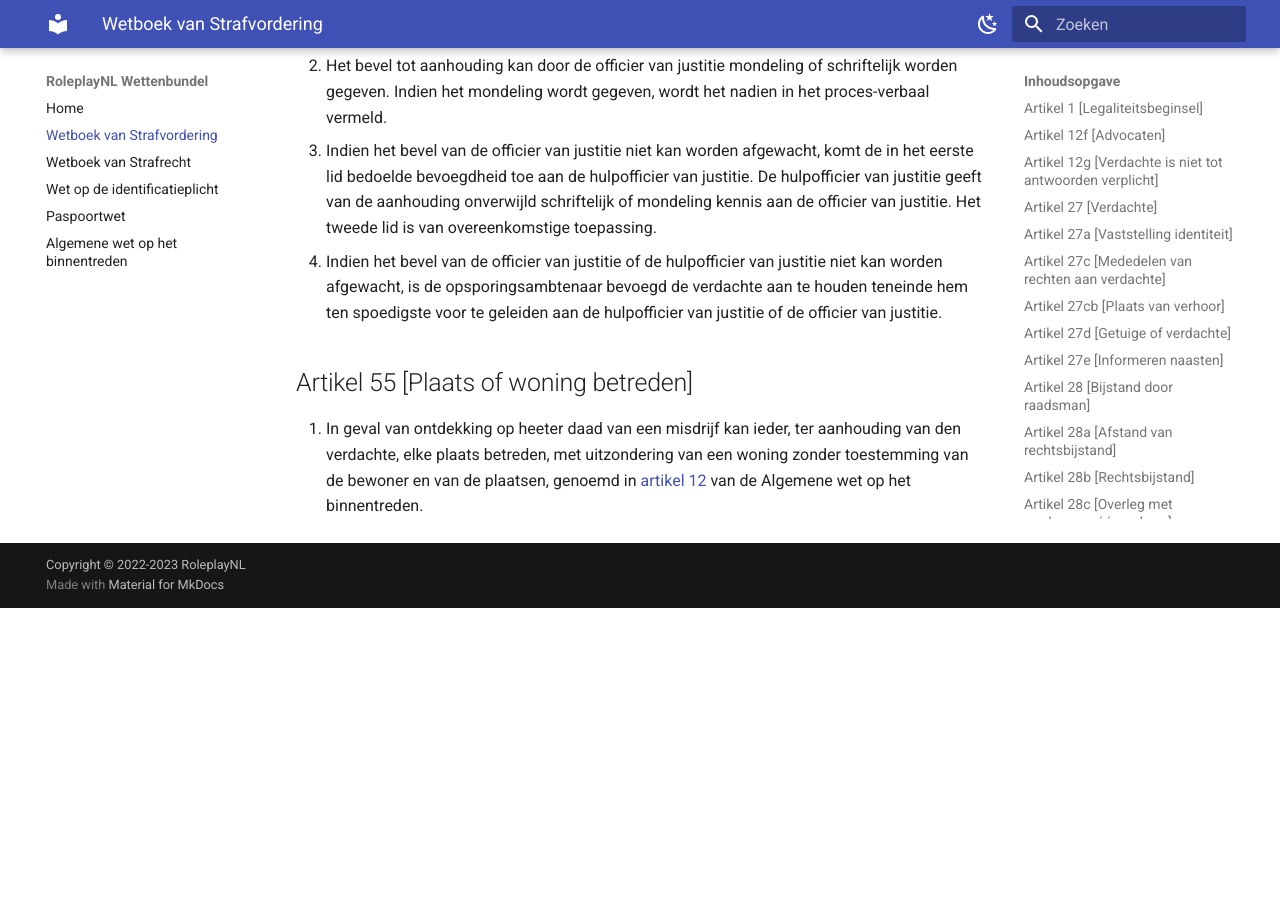
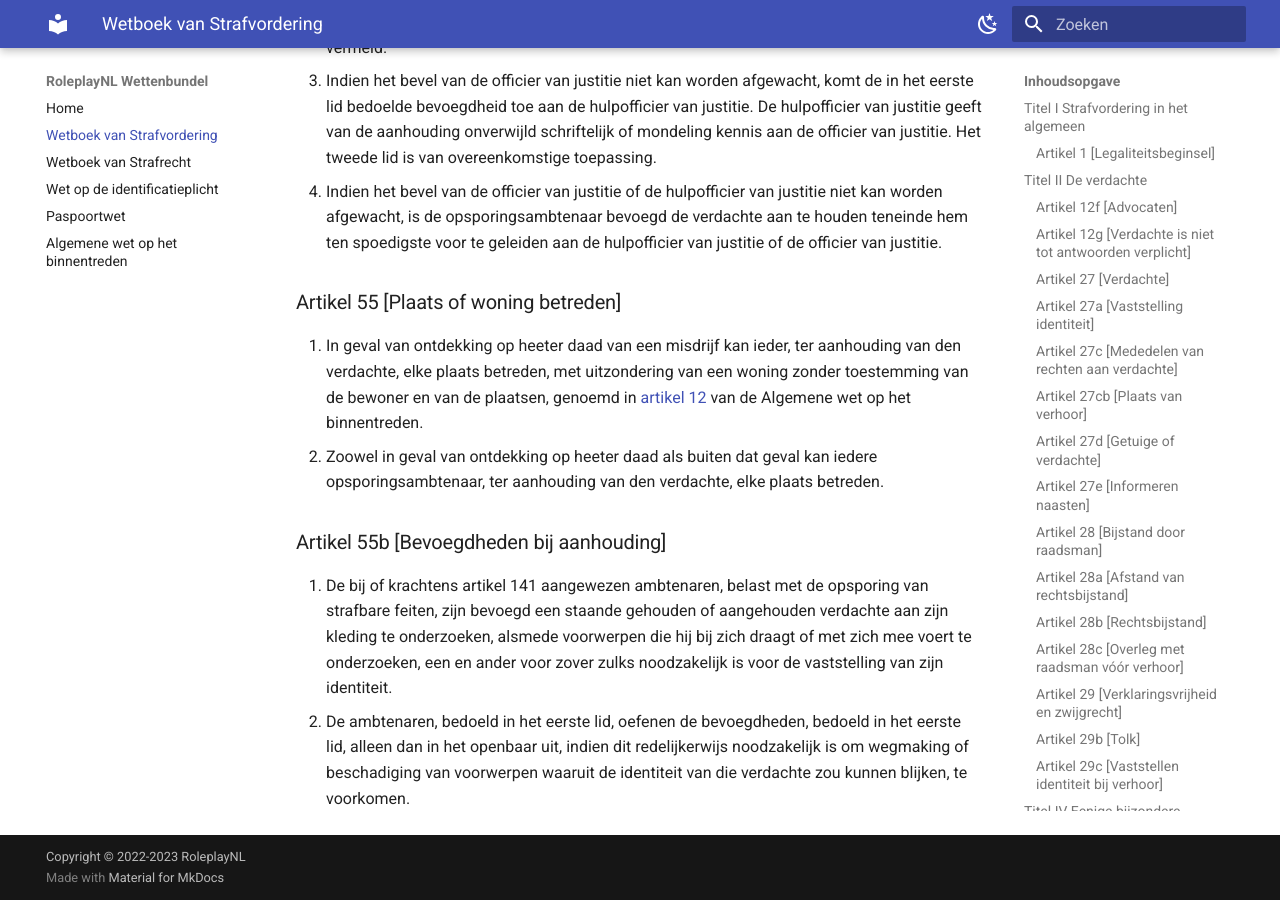
Before and after one commit to EnriqueFernandez20/FutureRP-Wettenbundel, an MkDocs documentation site: the page built from docs/wetboek-van-strafvordering.md, in a window 1280 px wide and 900 px high, scrolled down 5368 px. Built offline with MkDocs 1.6.1 and Material for MkDocs 9.7.7, drawn with Linux system fonts in a browser that asks for light colours; before the commit the page ends 5976 px from its top, so only the background shows below that; some of the changed text lies outside the part shown.

Commit message:
Titels toegevoegd, artikel 55b WvSv

```diff
--- a/docs/wetboek-van-strafvordering.md
+++ b/docs/wetboek-van-strafvordering.md
@@ -1,87 +1,95 @@
 # Wetboek van Strafvordering
-## Artikel 1 [Legaliteitsbeginsel]
+## Titel I Strafvordering in het algemeen
+### Artikel 1 [Legaliteitsbeginsel]
 Strafvordering heeft alleen plaats op de wijze bij de wet voorzien.
 
-## Artikel 12f [Advocaten]
+## Titel II De verdachte
+### Artikel 12f [Advocaten]
 1. De klager en de persoon wiens vervolging wordt verlangd kunnen zich in raadkamer doen bijstaan. Zij kunnen zich doen vertegenwoordigen door een advocaat, indien deze verklaart daartoe bepaaldelijk gevolmachtigd te zijn, of door een daartoe bij bijzondere volmacht schriftelijk gemachtigde. Van deze bevoegdheid, alsmede van de mogelijkheid om toevoeging van een advocaat te verzoeken, wordt hun in de oproeping mededeling gedaan.
 
-## Artikel 12g [Verdachte is niet tot antwoorden verplicht]
+### Artikel 12g [Verdachte is niet tot antwoorden verplicht]
 De persoon wiens vervolging wordt verlangd is niet verplicht op de vragen, hem in raadkamer gesteld, te antwoorden. Hiervan wordt hem, voordat hij wordt gehoord, mededeling gedaan. De mededeling wordt in het proces-verbaal opgenomen.
 
-## Artikel 27 [Verdachte]
+### Artikel 27 [Verdachte]
 1. Als verdachte wordt vóórdat de vervolging is aangevangen, aangemerkt degene te wiens aanzien uit feiten of omstandigheden een redelijk vermoeden van schuld aan een strafbaar feit voortvloeit.
 2. Daarna wordt als verdachte aangemerkt degene tegen wie de vervolging is gericht.
 3. De verdachte die de Nederlandse taal niet of onvoldoende beheerst, is bevoegd zich te laten bijstaan door een tolk.
 
-## Artikel 27a [Vaststelling identiteit]
+### Artikel 27a [Vaststelling identiteit]
 1. De verdachte wordt ten behoeve van het vaststellen van zijn identiteit gevraagd naar zijn naam, voornamen, geboorteplaats en geboortedatum. Het vaststellen van zijn identiteit omvat tevens een onderzoek van een identiteitsbewijs als bedoeld in [artikel 1](wet-op-de-identificatieplicht.md#artikel-1) van de Wet op de identificatieplicht. In de gevallen, bedoeld in [artikel 55c](#artikel-55c), tweede en derde lid, omvat het vaststellen van zijn identiteit tevens het nemen van een of meer foto’s en vingerafdrukken.
 
-## Artikel 27c [Mededelen van rechten aan verdachte]
+### Artikel 27c [Mededelen van rechten aan verdachte]
 1. Aan de verdachte wordt bij zijn staandehouding of aanhouding medegedeeld ter zake van welk strafbaar feit hij als verdachte is aangemerkt. Buiten gevallen van staandehouding of aanhouding wordt de verdachte deze mededeling uiterlijk voorafgaand aan het eerste verhoor gedaan.
 2. Aan de verdachte die niet is aangehouden, wordt voorafgaand aan zijn eerste verhoor, onverminderd [artikel 29](#artikel-29-verklaringsvrijheid-en-zwijgrecht), tweede lid, mededeling gedaan van het recht op rechtsbijstand, bedoeld in [artikel 28](#artikel-28-bijstand-door-raadsman), eerste lid, en, indien van toepassing, het recht op vertolking en vertaling, bedoeld in [artikel 27](#artikel-27-verdachte), derde lid.
 
-## Artikel 27cb [Plaats van verhoor]
+### Artikel 27cb [Plaats van verhoor]
 Het verhoor van een aangehouden verdachte vindt zoveel mogelijk plaats op een plaats die is bestemd voor het verhoren van verdachten of op een andere door de hulpofficier van justitie of de officier van justitie aangewezen plaats van verhoor.
 
-## Artikel 27d [Getuige of verdachte]
+### Artikel 27d [Getuige of verdachte]
 1. De opsporingsambtenaar die een persoon uitnodigt om een verklaring af te leggen, deelt daarbij mee of deze als getuige of als verdachte wordt gehoord.
 2. Indien ten aanzien van een als getuige gehoorde persoon gedurende het verhoor een redelijk vermoeden van schuld aan een strafbaar feit ontstaat als bedoeld in [artikel 27](#artikel-27-verdachte), eerste lid, doet de verhorende opsporingsambtenaar, indien deze het verhoor wil voortzetten, aan deze persoon de in [artikel 27c](#artikel-27c-mededelen-van-rechten-aan-verdachte), eerste en tweede lid, genoemde mededelingen.
 
-## Artikel 27e [Informeren naasten]
+### Artikel 27e [Informeren naasten]
 1. Op verzoek van de aangehouden verdachte geeft de hulpofficier van justitie die bij de voorgeleiding beveelt dat de verdachte wordt opgehouden voor onderzoek, onverwijld kennis van diens vrijheidsbeneming aan ten minste een door de verdachte aangeduide persoon.
 2. De hulpofficier van justitie kan de in het eerste lid bedoelde kennisgeving uitstellen voor zover en voor zolang als dit wordt gerechtvaardigd door een dringende noodzaak om:
     1. ernstige negatieve gevolgen voor het leven, de vrijheid of de fysieke integriteit van een persoon te voorkomen of
     2. te voorkomen dat aanzienlijke schade aan het onderzoek kan worden toegebracht.
 2. De in het derde lid bedoelde beslissing en de gronden waarop deze berust, worden in het proces-verbaal vermeld.
 
-## Artikel 28 [Bijstand door raadsman]
+### Artikel 28 [Bijstand door raadsman]
 1. De verdachte heeft het recht om zich, overeenkomstig de bepalingen van dit wetboek, te doen bijstaan door een raadsman.
 2. Aan de verdachte wordt overeenkomstig de wijze bij de wet bepaald door een aangewezen of gekozen raadsman rechtsbijstand verleend.
 3. In bijzondere gevallen kan op gemotiveerd verzoek van de verdachte meer dan een raadsman worden aangewezen.
 4. De verdachte wordt, telkens wanneer hij dit verzoekt, zo veel mogelijk de gelegenheid verschaft om zich met zijn raadsman in verbinding te stellen.
 5. De verdachte die de Nederlandse taal niet of onvoldoende beheerst kan ten behoeve van zijn contacten met zijn raadsman een beroep doen op bijstand van een tolk. De raadsman is verantwoordelijk voor het oproepen van een tolk.
 
-## Artikel 28a [Afstand van rechtsbijstand]
+### Artikel 28a [Afstand van rechtsbijstand]
 1. De verdachte kan vrijwillig en ondubbelzinnig afstand doen van het recht op rechtsbijstand, bedoeld in [artikel 28](#artikel-28-bijstand-door-raadsman), eerste lid, tenzij in dit wetboek anders is bepaald.
 2. Wanneer de rechter of opsporingsambtenaar blijkt dat de verdachte de in het eerste lid bedoelde afstand van recht wil doen, licht deze hem in over de gevolgen daarvan en deelt deze hem mee dat hij van zijn beslissing kan terugkomen. Hiervan wordt proces-verbaal opgemaakt.
 
-## Artikel 28b [Rechtsbijstand]
+### Artikel 28b [Rechtsbijstand]
 1. Indien een kwetsbare verdachte of een verdachte van een misdrijf waarop naar de wettelijke omschrijving gevangenisstraf van twaalf jaren of meer is gesteld, is aangehouden, stelt de hulpofficier van justitie die bij de voorgeleiding beveelt dat de verdachte wordt opgehouden voor onderzoek, het bestuur van de raad voor rechtsbijstand onverwijld van zijn aanhouding in kennis, opdat het bestuur een raadsman aanwijst. Deze kennisgeving kan achterwege blijven indien de verdachte een raadsman heeft gekozen en deze of een vervangende raadsman tijdig beschikbaar zal zijn.
 2. Indien een verdachte die is aangehouden voor een strafbaar feit waarvoor voorlopige hechtenis is toegelaten, desgevraagd rechtsbijstand wenst, stelt de hulpofficier van justitie die bij de voorgeleiding beveelt dat de verdachte wordt opgehouden voor onderzoek, het bestuur van de raad voor rechtsbijstand hiervan onverwijld in kennis, opdat het bestuur een raadsman aanwijst. De tweede volzin van het eerste lid is van overeenkomstige toepassing.
 3. Indien de verdachte is aangehouden voor een strafbaar feit waarvoor geen voorlopige hechtenis is toegelaten, en hij desgevraagd rechtsbijstand wenst, wordt hij in de gelegenheid gesteld contact op te nemen met een door hem gekozen raadsman.
 4. Indien de aangewezen raadsman niet binnen vijftien minuten na de kennisgeving, bedoeld in het eerste en tweede lid, beschikbaar is, en indien de gekozen raadsman niet binnen vijftien minuten na het contact, bedoeld in het eerste, tweede of derde lid, beschikbaar is, kan de hulpofficier van justitie, wanneer de verdachte alsnog afstand doet van zijn recht op rechtsbijstand in verband met het verhoor, beslissen dat met het verhoor van de verdachte wordt begonnen.
 
-## Artikel 28c [Overleg met raadsman vóór verhoor]
+### Artikel 28c [Overleg met raadsman vóór verhoor]
 1. De aangehouden verdachte voor wie ingevolge [artikel 28b](#artikel-28b-rechtsbijstand) een raadsman beschikbaar is, wordt de gelegenheid verschaft om voorafgaand aan het eerste verhoor gedurende een termijn van ten hoogste een vijftien minuten met hem een onderhoud te hebben. De hulpofficier van justitie kan deze termijn, indien deze ontoereikend blijkt, op verzoek van de verdachte of zijn raadsman met ten hoogste een half uur verlengen, tenzij het belang van het onderzoek zich daartegen verzet. Het onderhoud kan ook door middel van telecommunicatie plaatsvinden.
 2. De verdachte, bedoeld in [artikel 28b](#artikel-28b-rechtsbijstand), eerste lid, kan slechts afstand doen van het in het eerste lid bedoelde onderhoud, nadat hij door een raadsman over de gevolgen daarvan is ingelicht.
 
-## Artikel 29 [Verklaringsvrijheid en zwijgrecht]
+### Artikel 29 [Verklaringsvrijheid en zwijgrecht]
 1. In alle gevallen waarin iemand als verdachte wordt gehoord, onthoudt de verhorende rechter of ambtenaar zich van alles wat de strekking heeft een verklaring te verkrijgen waarvan niet kan worden gezegd dat zij in vrijheid is afgelegd.
 2. De verdachte is niet tot antwoorden verplicht. Voor de aanvang van het verhoor wordt de verdachte medegedeeld dat hij niet tot antwoorden is verplicht. Deze mededeling wordt in het proces-verbaal opgenomen.
 
-## Artikel 29b [Tolk]
+### Artikel 29b [Tolk]
 1. In alle gevallen waarin een verdachte die de Nederlandse taal niet of onvoldoende beheerst wordt gehoord, wordt de bijstand van een tolk ingeroepen.
 2. De tolk wordt opgeroepen door de verhorende ambtenaar, tenzij anders bij wet bepaald. Tijdens het voorbereidende onderzoek kan de tolk mondeling worden opgeroepen. In alle andere gevallen geschiedt de oproeping schriftelijk.
 3. Van de bijstand van een tolk wordt mededeling gedaan in het proces-verbaal.
 
-## Artikel 29c [Vaststellen identiteit bij verhoor]
+### Artikel 29c [Vaststellen identiteit bij verhoor]
 1. In alle gevallen waarin de verdachte wordt gehoord of een verhoor bijwoont, stelt de rechterlijk ambtenaar de identiteit van de verdachte vast op de wijze, bedoeld in [artikel 27a](#artikel-27a-vaststelling-identiteit), eerste lid, eerste volzin. De rechterlijk ambtenaar is tevens bevoegd de identiteit van de verdachte vast te stellen op de wijze, bedoeld in [artikel 27a](#artikel-27a-vaststelling-identiteit), tweede lid, indien over zijn identiteit twijfel bestaat.
 2. De verdachte is verplicht op bevel van een rechterlijk ambtenaar een identiteitsbewijs als bedoeld in [artikel 1](wet-op-de-identificatieplicht.md#artikel-1) van de Wet op de identificatieplicht ter inzage aan te bieden en zijn medewerking te verlenen aan het nemen van zijn vingerafdrukken.
 
-## Artikel 52 [Vragen persoonsgegevens. Staande houden]
+## Titel IV Eenige bijzondere dwangmiddelen
+### Artikel 52 [Vragen persoonsgegevens. Staande houden]
 Iedere opsporingsambtenaar is bevoegd de identiteit van de verdachte vast te stellen op de wijze, bedoeld in [artikel 27a](#artikel-27a-vaststelling-identiteit), eerste lid, eerste volzin, en hem daartoe staande te houden.
 
-## Artikel 53 [Aanhouding bij heterdaad]
+### Artikel 53 [Aanhouding bij heterdaad]
 1. In geval van ontdekking op heterdaad van een strafbaar feit is een ieder bevoegd de verdachte aan te houden.
 2. De opsporingsambtenaar die een verdachte bij ontdekking op heterdaad aanhoudt, brengt deze ten spoedigste over naar de plaats voor verhoor ter voorgeleiding aan de hulpofficier van justitie of de officier van justitie.
 3. Geschiedt de aanhouding door een ander dan een opsporingsambtenaar, dan levert deze de aangehoudene onverwijld aan een opsporingsambtenaar over, onder afgifte aan deze van bij de verdachte aangetroffen voorwerpen. De opsporingsambtenaar handelt overeenkomstig de bepaling van het tweede lid en maakt zo nodig een kennisgeving van inbeslagneming op.
 4. Bij de voorgeleiding van de verdachte aan de hulpofficier van justitie of de officier van justitie beoordeelt deze de noodzaak van verdere vrijheidsbeneming op grond van [artikel 56a](#artikel-56a).
 
-## Artikel 54 [Aanhouding buiten heterdaad]
+### Artikel 54 [Aanhouding buiten heterdaad]
 1. Buiten het geval van ontdekking op heterdaad is de opsporingsambtenaar op bevel van de officier van justitie bevoegd de verdachte van een misdrijf waarvoor voorlopige hechtenis is toegelaten, aan te houden teneinde hem ten spoedigste voor te geleiden aan de hulpofficier van justitie of de officier van justitie.
 2. Het bevel tot aanhouding kan door de officier van justitie mondeling of schriftelijk worden gegeven. Indien het mondeling wordt gegeven, wordt het nadien in het proces-verbaal vermeld.
 3. Indien het bevel van de officier van justitie niet kan worden afgewacht, komt de in het eerste lid bedoelde bevoegdheid toe aan de hulpofficier van justitie. De hulpofficier van justitie geeft van de aanhouding onverwijld schriftelijk of mondeling kennis aan de officier van justitie. Het tweede lid is van overeenkomstige toepassing.
 4. Indien het bevel van de officier van justitie of de hulpofficier van justitie niet kan worden afgewacht, is de opsporingsambtenaar bevoegd de verdachte aan te houden teneinde hem ten spoedigste voor te geleiden aan de hulpofficier van justitie of de officier van justitie.
 
-## Artikel 55 [Plaats of woning betreden]
+### Artikel 55 [Plaats of woning betreden]
 1. In geval van ontdekking op heeter daad van een misdrijf kan ieder, ter aanhouding van den verdachte, elke plaats betreden, met uitzondering van een woning zonder toestemming van de bewoner en van de plaatsen, genoemd in [artikel 12](algemene-wet-op-het-binnentreden.md#artikel-12-verboden-plaatsen) van de Algemene wet op het binnentreden.
+2. Zoowel in geval van ontdekking op heeter daad als buiten dat geval kan iedere opsporingsambtenaar, ter aanhouding van den verdachte, elke plaats betreden.
+
+### Artikel 55b [Bevoegdheden bij aanhouding]
+1. De bij of krachtens artikel 141 aangewezen ambtenaren, belast met de opsporing van strafbare feiten, zijn bevoegd een staande gehouden of aangehouden verdachte aan zijn kleding te onderzoeken, alsmede voorwerpen die hij bij zich draagt of met zich mee voert te onderzoeken, een en ander voor zover zulks noodzakelijk is voor de vaststelling van zijn identiteit.
+2. De ambtenaren, bedoeld in het eerste lid, oefenen de bevoegdheden, bedoeld in het eerste lid, alleen dan in het openbaar uit, indien dit redelijkerwijs noodzakelijk is om wegmaking of beschadiging van voorwerpen waaruit de identiteit van die verdachte zou kunnen blijken, te voorkomen.
```
